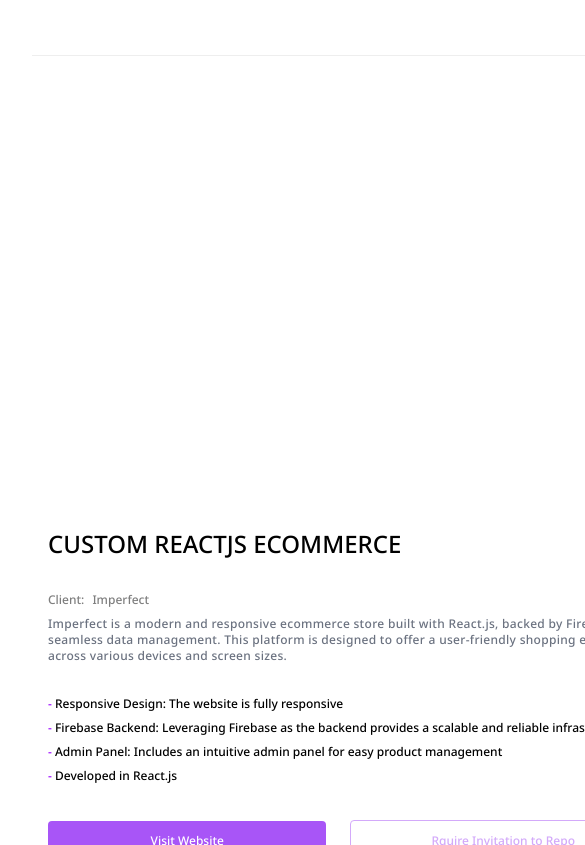
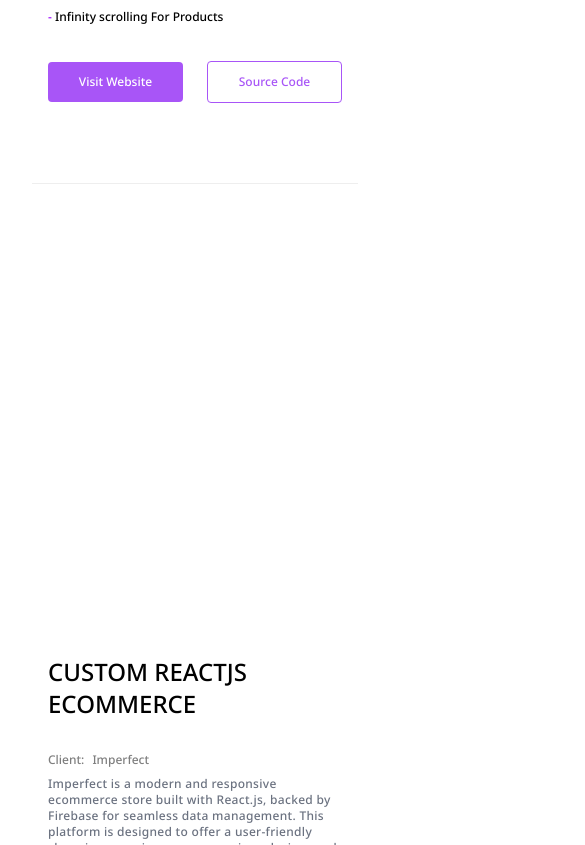
Before and after one commit to malek0x1/malek0x1.github.io, a Next.js app: page / in a window 390 px wide. Shown: the part 2360-3205 px from the top of the page, 585 px wide, since content can reach past the window. Built offline with nearby package versions, Linux system fonts and the light colour scheme.

Commit message:
responsive page

```diff
--- a/src/components/ProjectItem.jsx
+++ b/src/components/ProjectItem.jsx
@@ -22,7 +22,7 @@
             <div className="flex md:items-center flex-col md:flex-row md:gap-4 gap-4">
                 <div className="flex-1 overflow-hidden">
 
-                    <VideoLoop id={image} title="title" width={"100%"} height={400} />
+                    <VideoLoop id={image} title="title" />
                 </div>
                 <div className="flex-1 p-4 grid gap-8 ">
                     <h3 className="uppercase text-2xl">{title}</h3>
--- a/src/components/VImeoVIdeoLoop.jsx
+++ b/src/components/VImeoVIdeoLoop.jsx
@@ -5,21 +5,29 @@
     const [isShow, setIsShow] = useState(false);
 
     useEffect(() => {
-        setIsShow(true)
+        if (!isShow) {
+            setIsShow(true)
+        }
     }, [])
 
     return (
-        <div {...rest}>
+        <div {...rest} className='mwa'>
             {
-                isShow && (
+                isShow ? (
                     <ReactPlayer
                         url={`https://player.vimeo.com/video/${id}?background=1&autoplay=1&autopause=0&loop=1`}
                         loop
                         playing={true}
                         muted
+                        style={{
+                            width: "100%"
+                        }}
+                        wrapper="section"
+
 
                     />
                 )
+                    : <p>Loading...</p>
             }
 
         </div>
--- a/src/styles/globals.css
+++ b/src/styles/globals.css
@@ -90,4 +90,10 @@
 
 .iframe-wrapper iframe {
   width: 100%;
+
 }
+
+.mwa section {
+  max-width: 100%;
+  width: 100% !important;
+}
```
